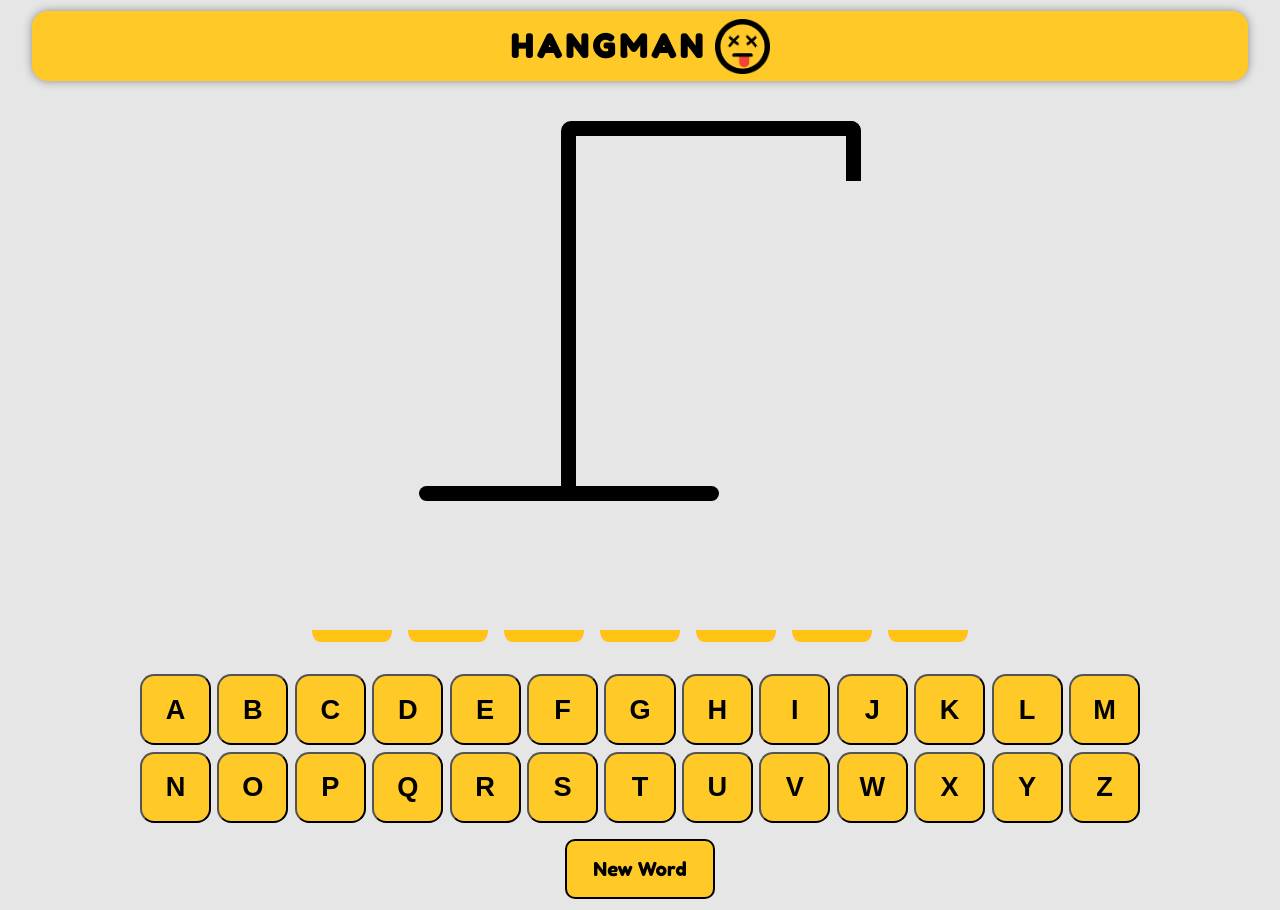
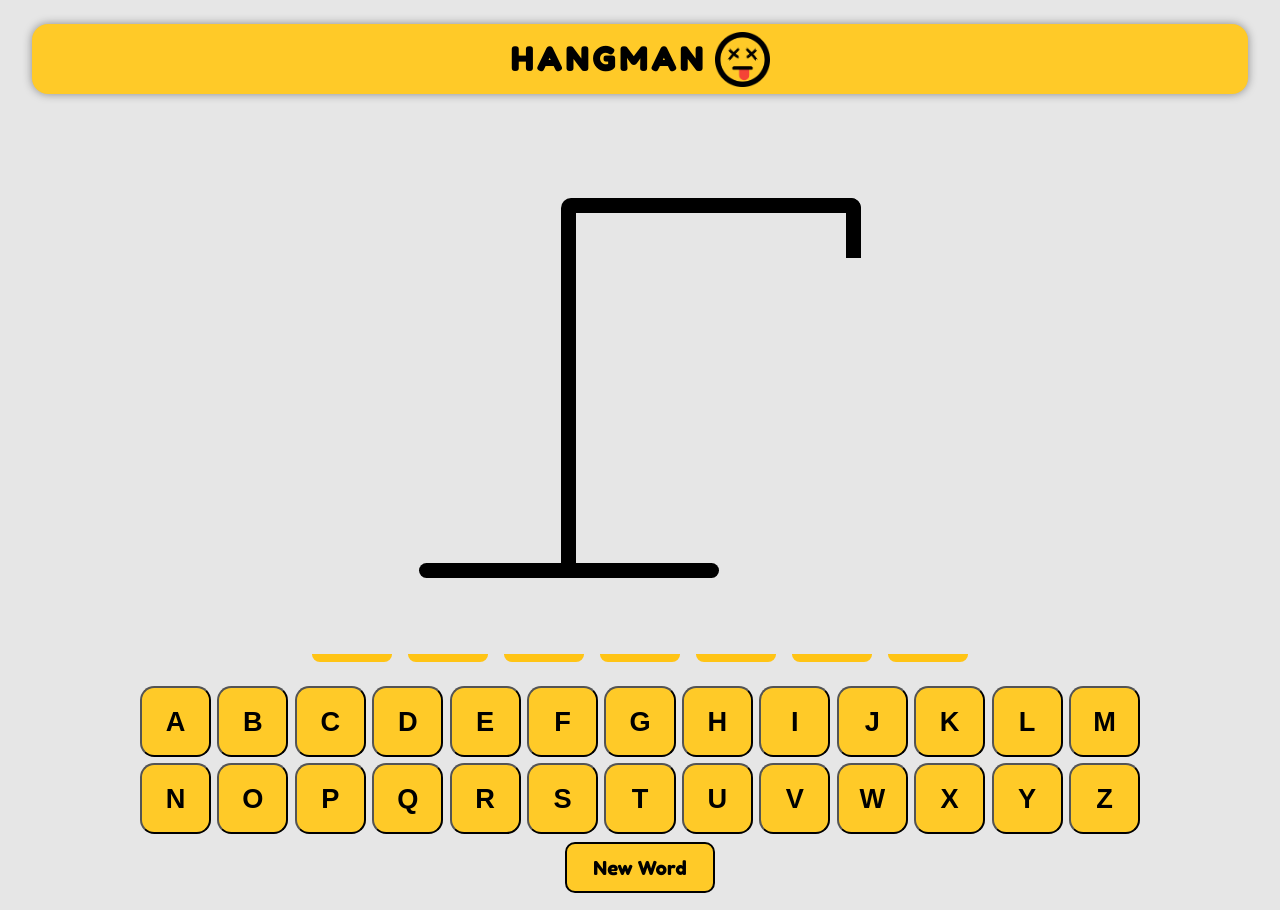
Before and after one commit to jeandre-visser/hangman, a React (Vite) app: page / in a window 1280 px wide. Built offline with nearby package versions, Linux system fonts and the light colour scheme.

Commit message:
Adjust margins

```diff
--- a/src/App.scss
+++ b/src/App.scss
@@ -3,17 +3,17 @@
 body {
   font-family: 'Fredoka One', cursive;
   background: rgb(230, 230, 230);
+  overflow-y: hidden;
 }
 
 .app__main {
   max-width: 1000px;
-  padding: 0.2rem;
   display: flex;
   flex-direction: column;
   justify-content: center;
   margin: 0 auto;
   align-items: center;
-  gap: 1rem;
+  gap: 0.5rem;
 }
 
 .app__nav {
@@ -28,7 +28,7 @@ body {
   box-shadow: 0px 0px 10px rgba(0, 0, 0, 0.4);
   letter-spacing: 4px;
   text-transform: uppercase;
-  margin-bottom: 1.5rem;
+  margin: 1rem 0;
 
   .app__nav-title {
     display: flex;
@@ -41,9 +41,9 @@ body {
   .app__header {
     font-size: 2rem;
     text-align: center;
-    justify-content: center;
-    align-items: center;
-    display: flex;
+    // justify-content: center;
+    // align-items: center;
+    // display: flex;
     gap: 0.5rem;
 
     @media screen and (max-width: 750px) {
@@ -69,7 +69,7 @@ body {
 .app__reset-btn {
   background: #ffca28;
   width: 150px;
-  padding: 1rem;
+  padding: 0.7rem;
   font-size: 1.2rem;
   font-family: 'Fredoka One', cursive;
   border-radius: 10px;
@@ -84,7 +84,7 @@ body {
     padding: 0.7rem;
   }
 
-  @media screen and (max-height: 700px) {
+  @media screen and (max-height: 750px) {
     padding: 0.5rem;
   }
 
--- a/src/components/Sketch/Sketch.scss
+++ b/src/components/Sketch/Sketch.scss
@@ -1,5 +1,13 @@
 .app__sketch {
   position: relative;
+  margin-top: 5rem;
+
+  @media screen and (max-height: 750px) {
+    margin-top: 0;
+  }
+  @media screen and (min-height: 1000px) {
+    margin-top: 7;
+  }
 }
 
 .app__head {
--- a/src/components/Word/Word.scss
+++ b/src/components/Word/Word.scss
@@ -1,10 +1,9 @@
 .app__word {
   display: flex;
   gap: 1rem;
-  font-size: 5rem;
+  font-size: 3.5rem;
   text-transform: uppercase;
   color: #000;
-  margin-top: 1rem;
 
   @media screen and (max-width: 1050px) {
     font-size: 3rem;
```
